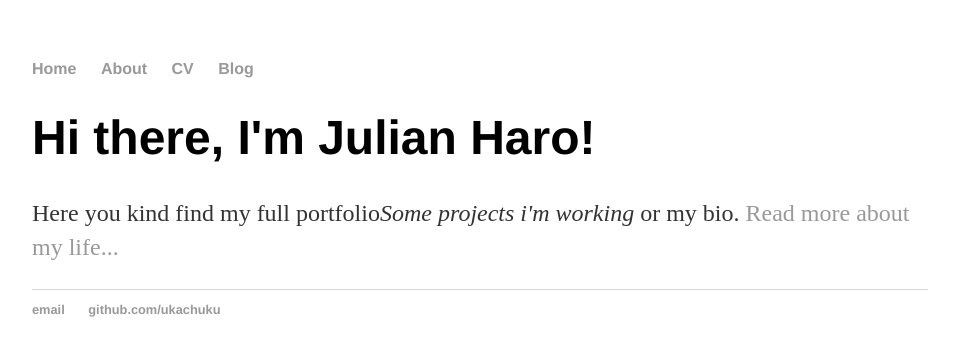
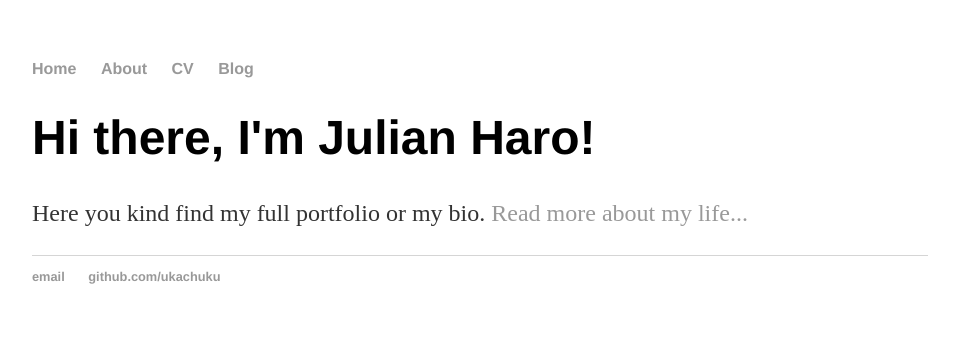
Before and after one commit to Ukachuku/Ukachuku.github.io, a Jekyll site: the page built from index.html, in a window 1280 px wide. Shown: the top 356 px of the page, without its empty margins (160-1119 px from the left). Built offline with Jekyll 4.4.1, drawn with Linux system fonts in a browser that asks for light colours.

Commit message:
Update index.html

```diff
--- a/index.html
+++ b/index.html
@@ -5,5 +5,5 @@ title: Julian's Portfolio
 <div class="container">
 <div class="blurb">
 <h1>Hi there, I'm Julian Haro!</h1>
-<p>Here you kind find my full portfolio<em>Some projects i'm working</em> or my bio. <a href="/about">Read more about my life...</a></p>
+<p>Here you kind find my full portfolio or my bio. <a href="/about">Read more about my life...</a></p>
 </div><!-- /.blurb -->
```
